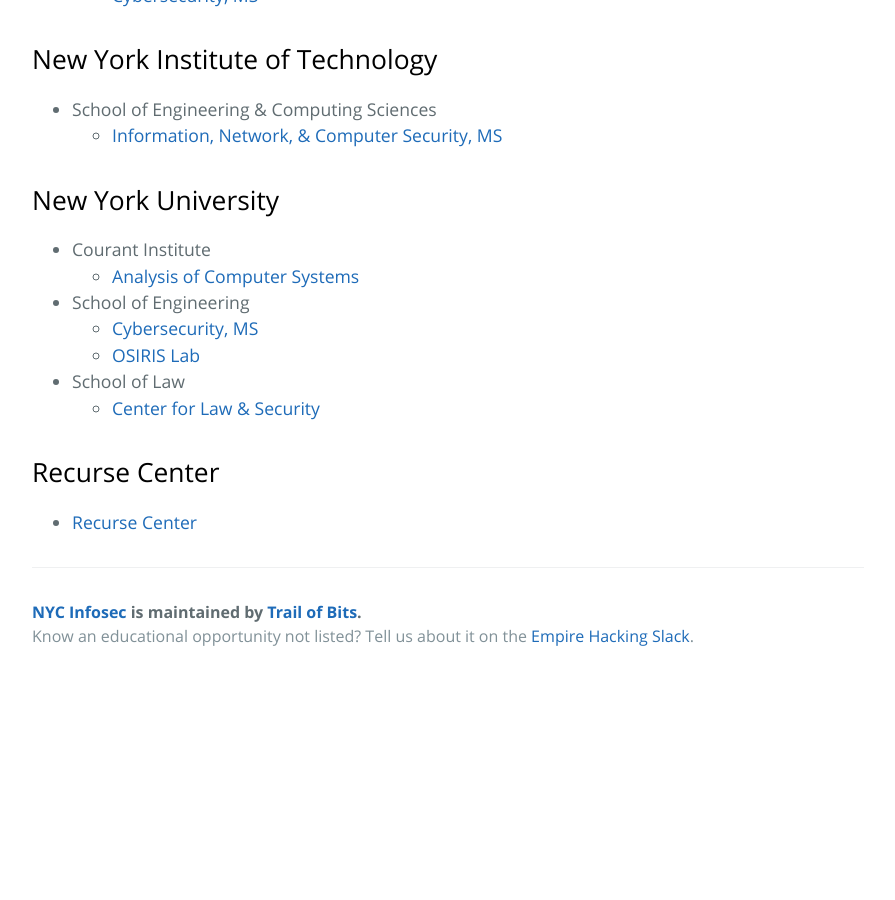
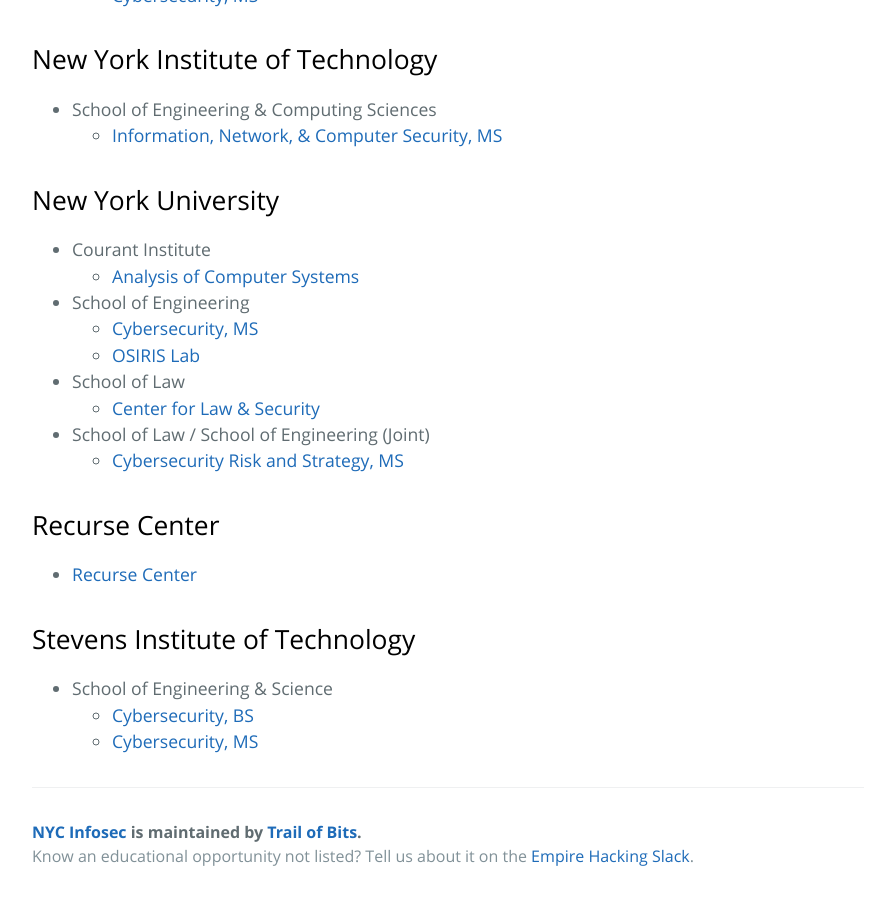
Before and after one commit to trailofbits/nyc-infosec, a Jekyll site: the page built from learn.md, in a window 1280 px wide and 900 px high, scrolled down 1313 px. Shown: the whole window, without its empty margins (192-1087 px from the left). Built offline with Jekyll 4.4.1, drawn with Linux system fonts in a browser that asks for light colours; our own code applies the rules of GitHub Pages for plain Markdown files; before the commit the page ends 1993 px from its top, so only the background shows below that.

Commit message:
Added Stevens BS/MS and NYU MS

```diff
--- a/learn.md
+++ b/learn.md
@@ -55,7 +55,15 @@
   * [OSIRIS Lab](http://osiris.cyber.nyu.edu/)
 * School of Law
   * [Center for Law & Security](http://www.lawandsecurity.org/)
+* School of Law / School of Engineering (Joint)
+  * [Cybersecurity Risk and Strategy, MS](https://cybersecurity-strategy-masters.nyu.edu/)
 
 ## Recurse Center
 
 * [Recurse Center](https://www.recurse.com)
+
+## Stevens Institute of Technology
+
+* School of Engineering & Science
+  * [Cybersecurity, BS](https://www.stevens.edu/schaefer-school-engineering-science/departments/computer-science/graduate-programs/cybersecurity-masters-program)
+  * [Cybersecurity, MS](https://www.stevens.edu/schaefer-school-engineering-science/departments/computer-science/graduate-programs/cybersecurity-masters-program)
```
